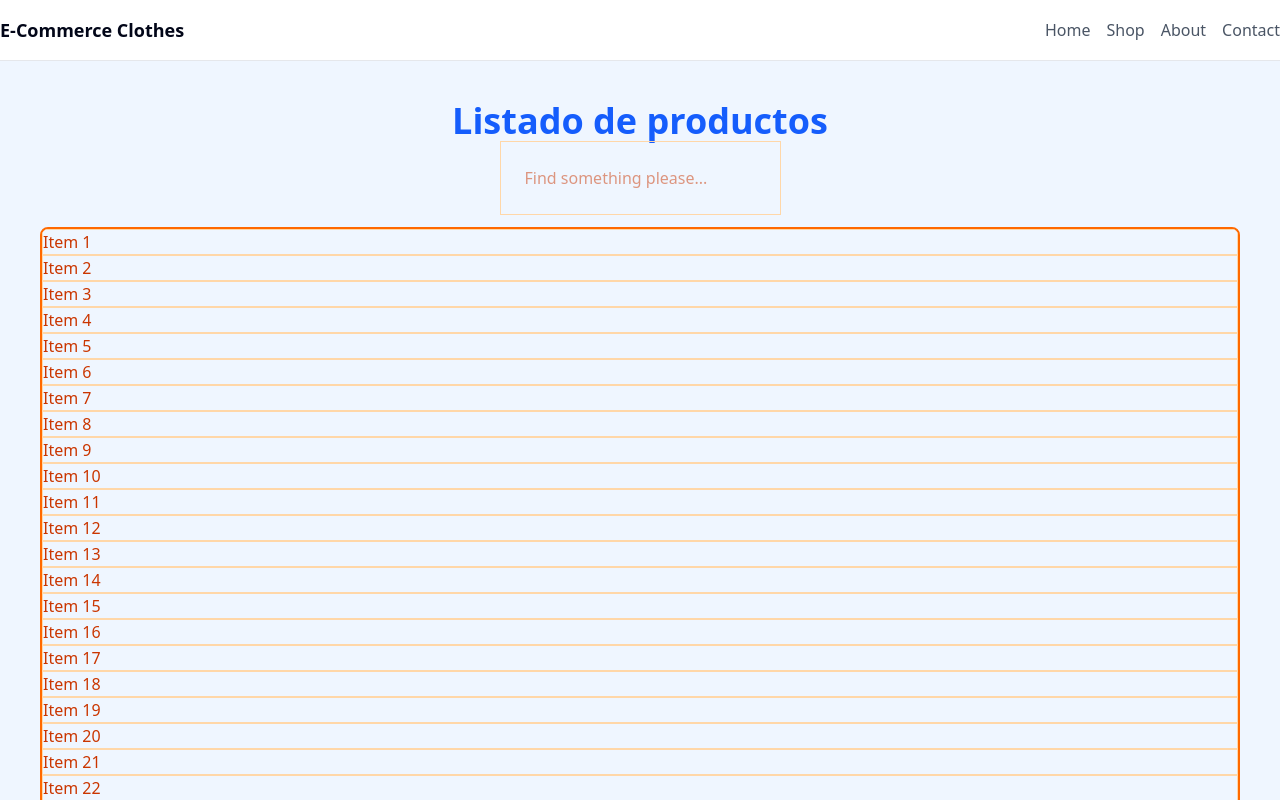
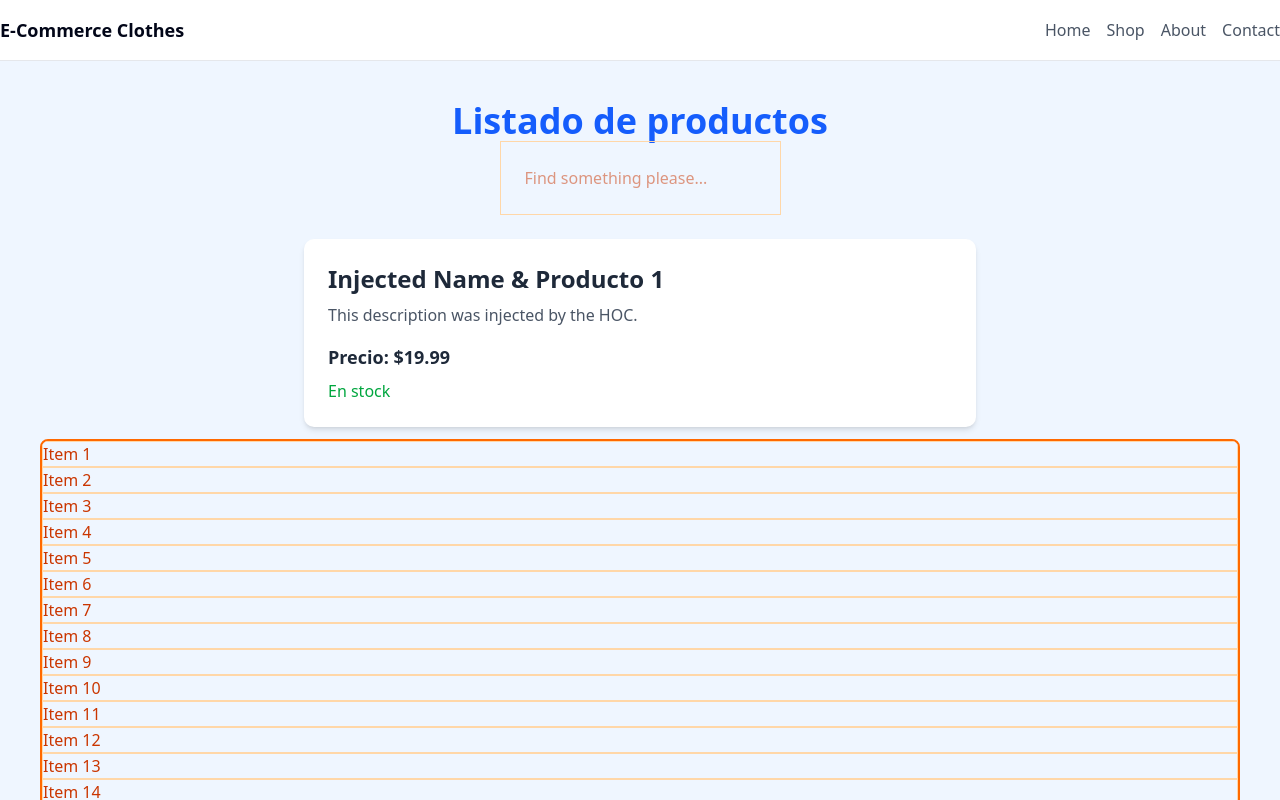
Before and after one commit to Juans-ochoa/e-commerce-clothes, a Next.js app: page / in a window 1280 px wide. Shown: the top 800 px of the page. Built offline with nearby package versions, Linux system fonts and the light colour scheme.

Commit message:
feat: Add HOC

```diff
--- a/app/page.tsx
+++ b/app/page.tsx
@@ -1,15 +1,48 @@
 'use client';
 
 import FilterWithDebounce from '@/components/FilterWithDebounce';
+import injection from '@/components/HOC/injection';
 import VirtualListOne from '@/components/VirtualListOne';
+
+type ProductInfoProps = {
+  id: string;
+  name: string;
+  description: string;
+  price: number;
+  inStock: boolean;
+  title: string;
+};
+
+const ProductInfo = (data: ProductInfoProps) => {
+  return (
+    <div className="bg-white p-6 rounded-lg shadow-md mt-6 w-full max-w-2xl">
+      <h2 className="text-2xl font-bold mb-2 text-gray-800">
+        {data.name} & {data.title}
+      </h2>
+      <p className="text-gray-600 mb-4">{data.description}</p>
+      <p className="text-lg font-semibold text-gray-800">
+        Precio: ${data.price?.toFixed(2)}
+      </p>
+      <p
+        className={`mt-2 font-medium ${
+          data.inStock ? 'text-green-600' : 'text-red-600'
+        }`}
+      >
+        {data.inStock ? 'En stock' : 'Agotado'}
+      </p>
+    </div>
+  );
+};
+
+const ProductInfoWithInjection = injection(ProductInfo);
 
 export default function Home() {
   return (
     <main className="flex min-h-screen flex-col items-center p-10 bg-blue-50">
       <h1 className="text-4xl font-bold text-blue-600">Listado de productos</h1>
       <FilterWithDebounce />
+      <ProductInfoWithInjection id="1" title="Producto 1" />
       <VirtualListOne
-        // renderItem={ <div>Item </div>}
         itemCount={10000}
         viewportHeight={800}
         rowHeight={50}
--- /dev/null
+++ b/components/HOC/injection.tsx
@@ -0,0 +1,39 @@
+import React, { ComponentType } from 'react';
+
+type PropsToInject = {
+  name: string;
+  count: number;
+  description: string;
+  inStock: boolean;
+  price: number;
+};
+
+type TInjectionPropsFC = <P extends object>(
+  WrapperComponent: ComponentType<P & PropsToInject>,
+) => ComponentType<Omit<P, keyof PropsToInject>>;
+
+const injection: TInjectionPropsFC = <P extends object>(
+  WrapperComponent: ComponentType<P & PropsToInject>,
+) => {
+  const Hoc = (props: Omit<P, keyof PropsToInject>) => {
+    const injectedProps: PropsToInject = {
+      name: 'Injected Name',
+      count: 42,
+      price: 19.99,
+      description: 'This description was injected by the HOC.',
+      inStock: true,
+    };
+
+    const finalProps = { ...props, ...injectedProps } as P & PropsToInject;
+
+    return <WrapperComponent {...finalProps} />;
+  };
+
+  Hoc.displayName = `injection(${
+    WrapperComponent.displayName || WrapperComponent.name || 'Component'
+  })`;
+
+  return Hoc;
+};
+
+export default injection;
```
